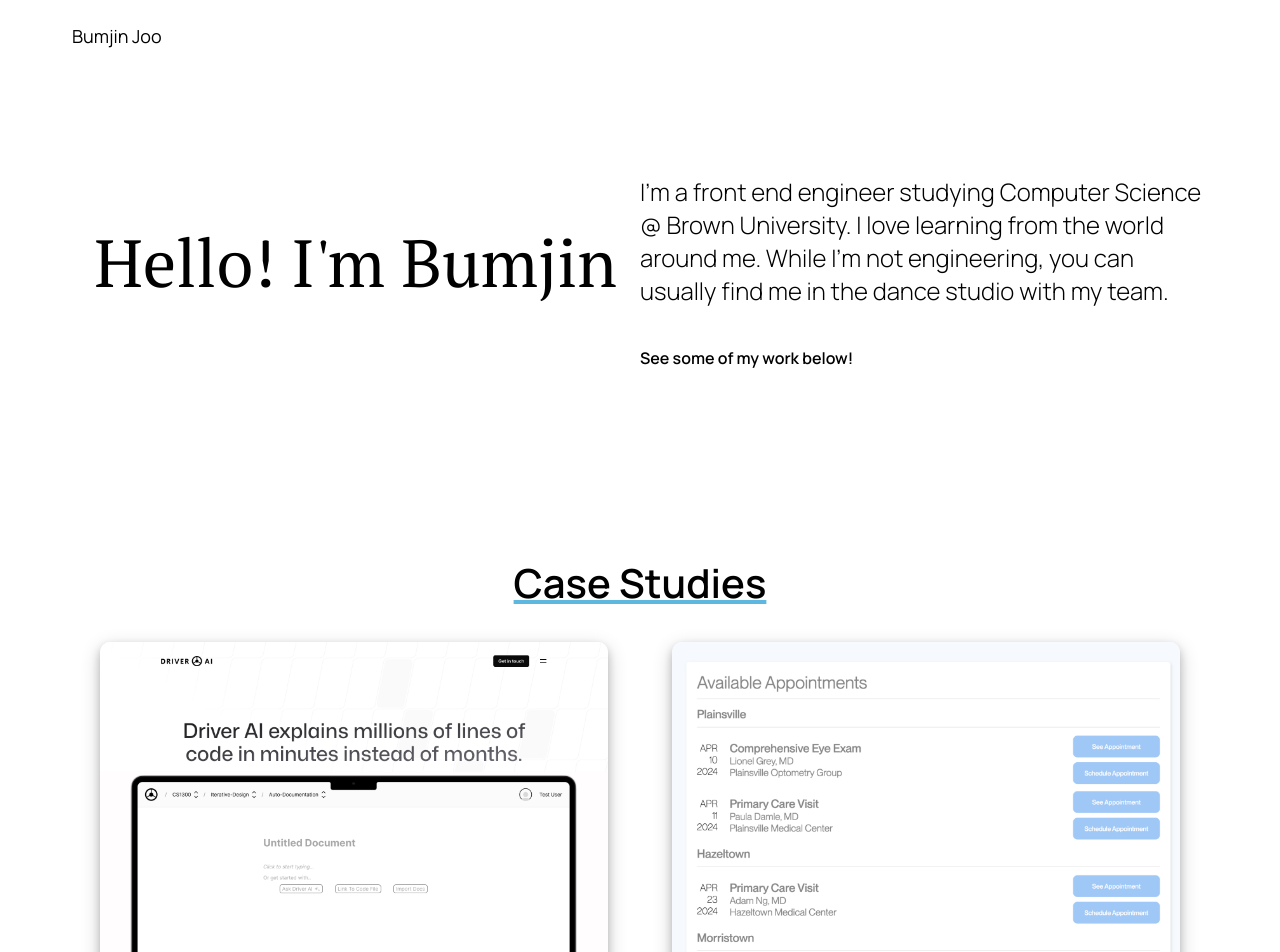
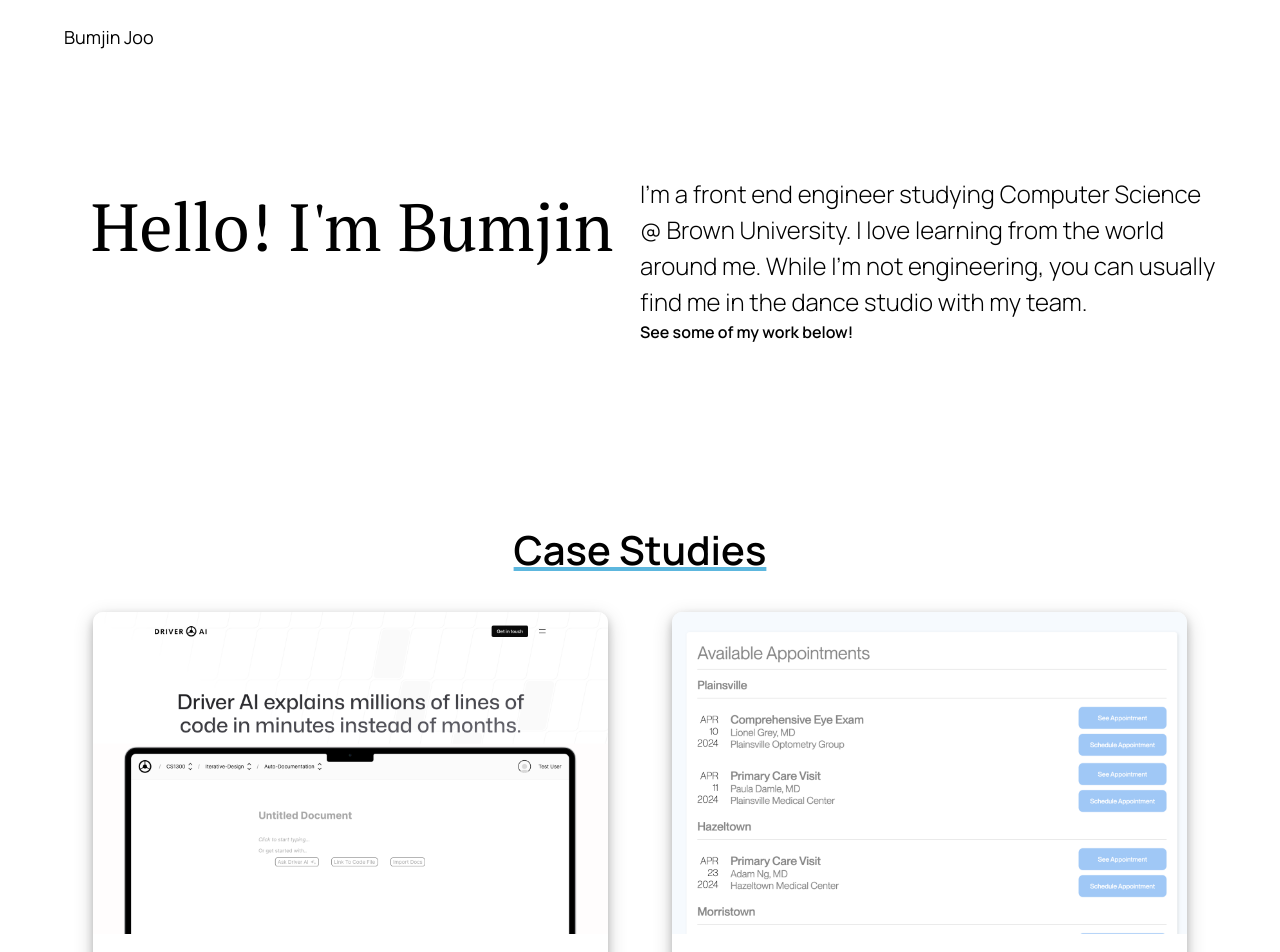
Before and after one commit to joobumjin/cs1300-portfolio, a Next.js app in the folder portfolio/: page / in a window 1280 px wide. Shown: the top 952 px of the page. Built offline with nearby package versions, Linux system fonts and the light colour scheme.

Commit message:
override default

```diff
--- a/portfolio/src/app/index.css
+++ b/portfolio/src/app/index.css
@@ -11,3 +11,50 @@
   font-family: source-code-pro, Menlo, Monaco, Consolas, 'Courier New',
     monospace;
 }
+
+/*
+  1. Use a more-intuitive box-sizing model.
+*/
+*, *::before, *::after {
+  box-sizing: border-box;
+}
+/*
+  2. Remove default margin
+*/
+* {
+  margin: 0;
+}
+/*
+  Typographic tweaks!
+  3. Add accessible line-height
+  4. Improve text rendering
+*/
+body {
+  line-height: 1.5;
+  -webkit-font-smoothing: antialiased;
+}
+/*
+  5. Improve media defaults
+*/
+img, picture, video, canvas, svg {
+  display: block;
+  max-width: 100%;
+}
+/*
+  6. Remove built-in form typography styles
+*/
+input, button, textarea, select {
+  font: inherit;
+}
+/*
+  7. Avoid text overflows
+*/
+p, h1, h2, h3, h4, h5, h6 {
+  overflow-wrap: break-word;
+}
+/*
+  8. Create a root stacking context
+*/
+#root, #__next {
+  isolation: isolate;
+}
--- a/portfolio/src/app/layout.js
+++ b/portfolio/src/app/layout.js
@@ -1,6 +1,7 @@
 import NavBar from './components/NavBar';
 import Footer from './components/Footer';
 import { Manrope, PT_Serif } from "next/font/google";
+import './index.css'
 
 const manrope = Manrope({
   subsets: ['latin'],
```
